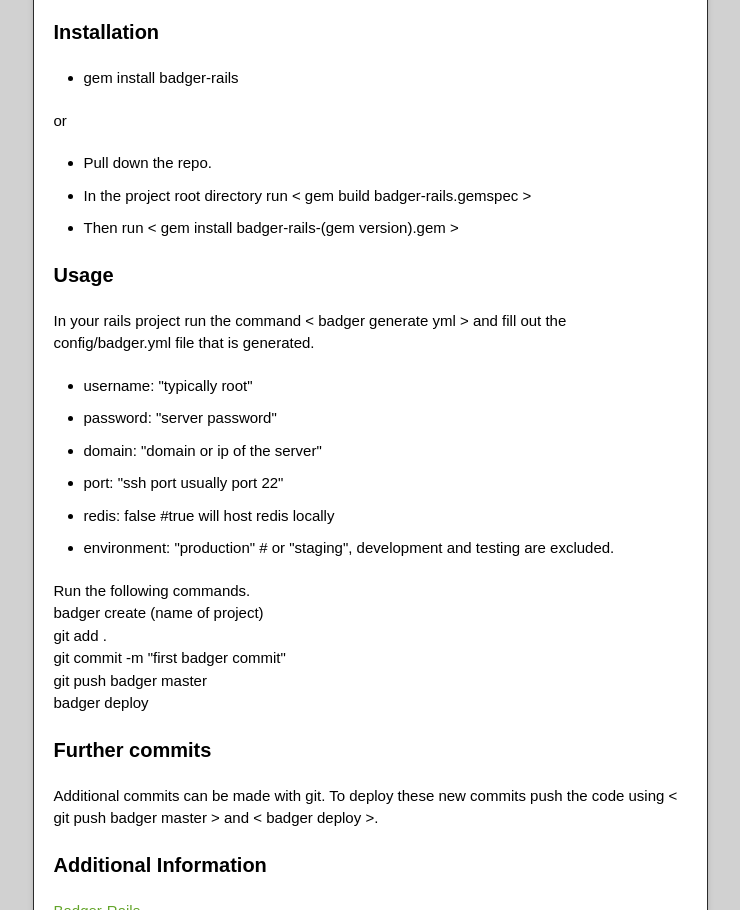
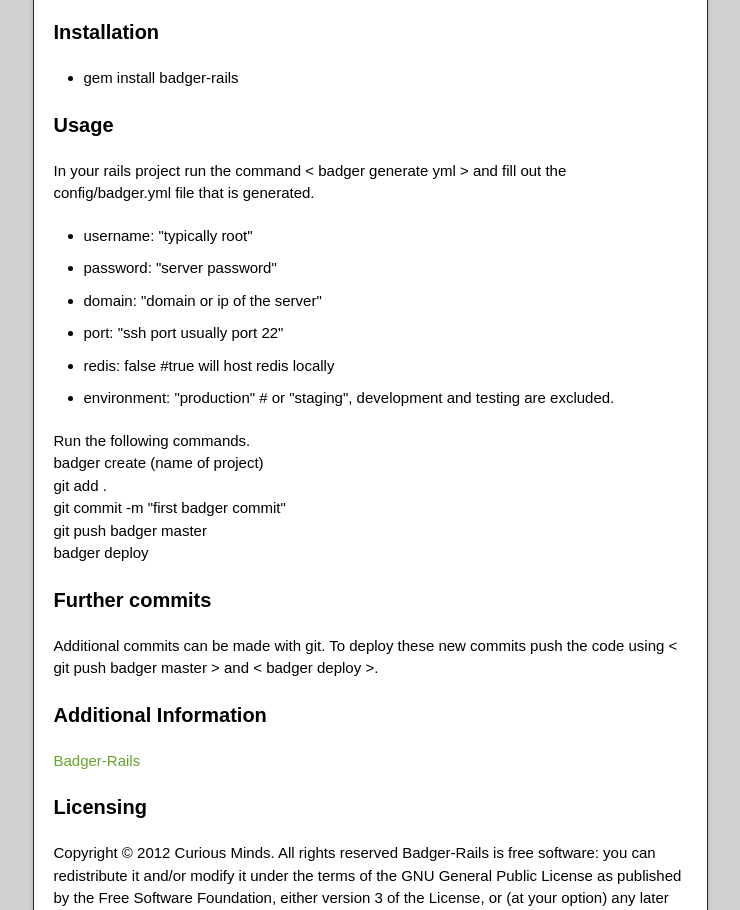
Before and after one commit to drdavidg/badger-rails, a plain HTML site: page index.html in a window 1280 px wide. Shown: the part 1710-2620 px from the top of the page, without its empty margins (270-1010 px from the left). Drawn offline with nearby package versions, Linux system fonts and the light colour scheme.

```diff
--- a/index.html
+++ b/index.html
@@ -78,12 +78,6 @@ Badger Rails deploys to a Cent Os server by Capistrano for ease of use and Bash
 
 <ul>
 <li>gem install badger-rails</li>
-</ul><p>or</p>
-
-<ul>
-<li>Pull down the repo.</li>
-<li>In the project root directory run &lt; gem build badger-rails.gemspec &gt;</li>
-<li>Then run &lt; gem install badger-rails-(gem version).gem &gt;</li>
 </ul><h3><strong>Usage</strong></h3>
 
 <p>In your rails project run the command &lt; badger generate yml &gt; and fill out the config/badger.yml file that is generated.</p>
```
Also changed, not shown: params.json (+1 -1 lines).
